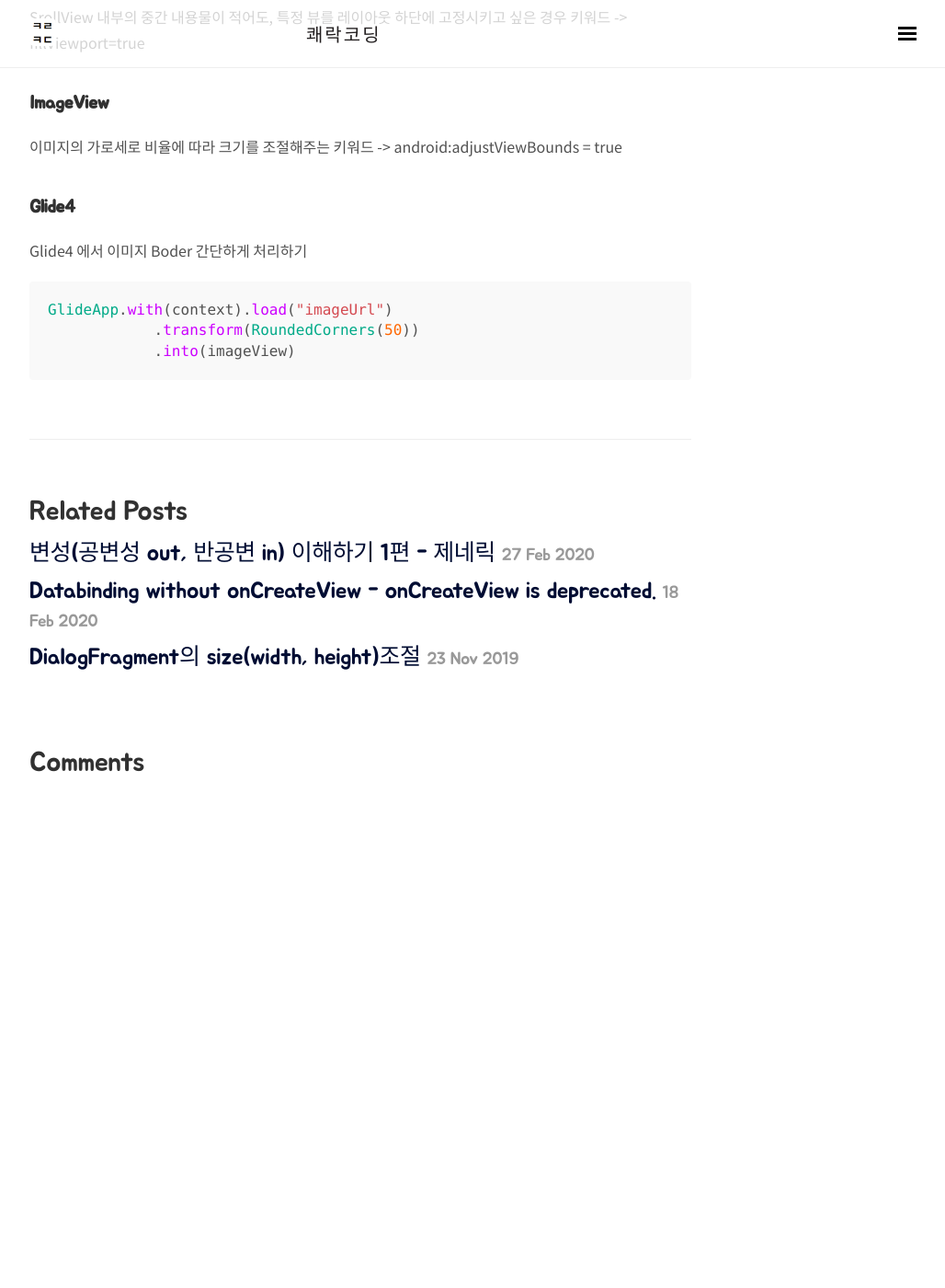
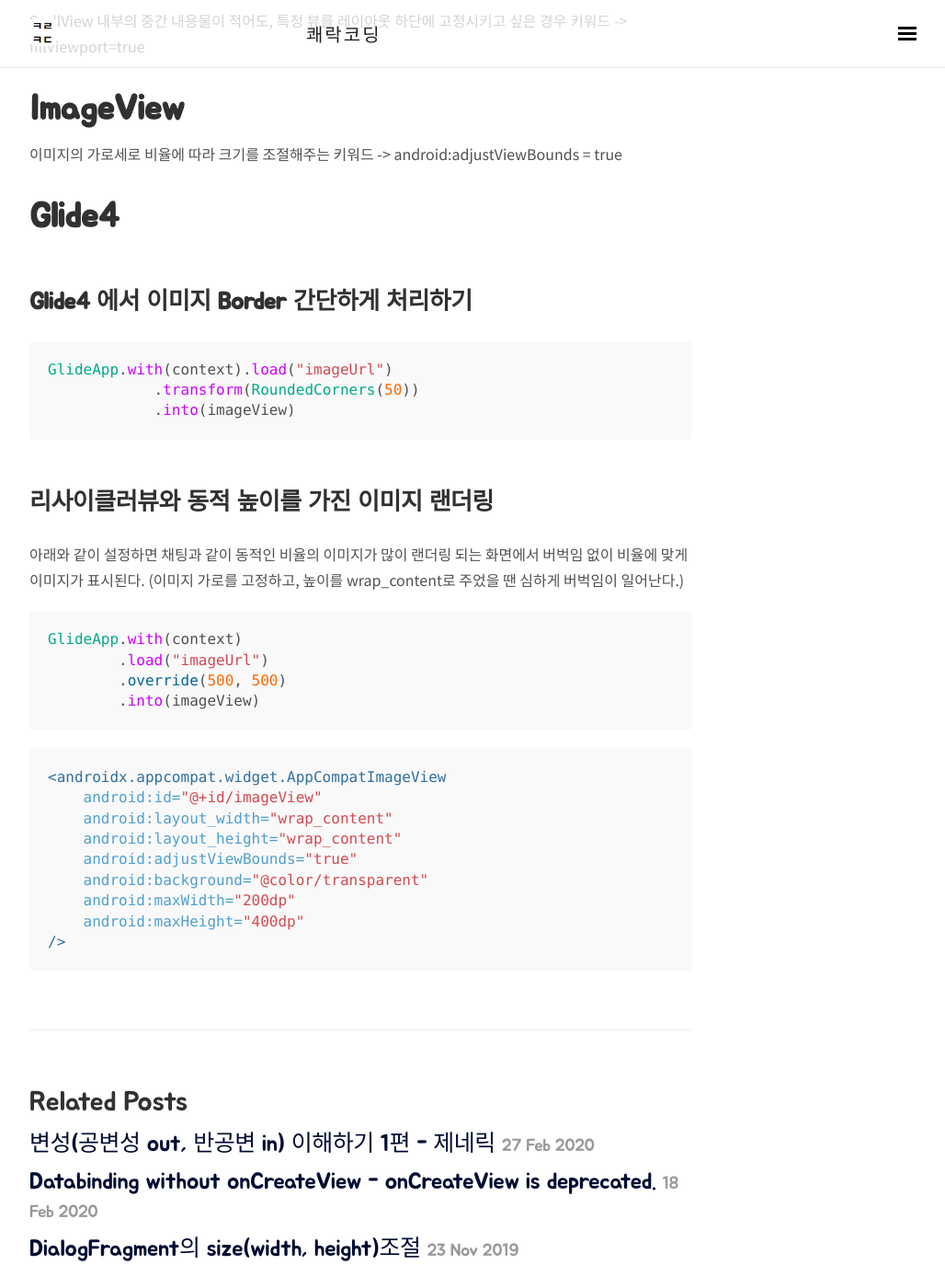
Before and after one commit to wooooooak/wooooooak.github.io, a Jekyll site: the page built from _posts/android/2019-06-14-android메모.md, in a window 1280 px wide and 1400 px high, scrolled down 4528 px. Shown: the whole window at 92% size, without its empty margins (248-1276 px from the left). Built offline with Jekyll 4.4.1, drawn with Linux system fonts in a browser that asks for light colours; nearby versions of some CDN libraries; some web fonts are replaced; comment, search, counter and statistics services are not loaded; before the commit the page ends 5386 px from its top, so only the background shows below that.

Commit message:
Update post

````diff
--- a/_posts/android/2019-06-14-android메모.md
+++ b/_posts/android/2019-06-14-android메모.md
@@ -164,20 +164,44 @@ init {
 }
 ```
 
-### ScrollView
+# ScrollView
 
 SrollView 내부의 중간 내용물이 적어도, 특정 뷰를 레이아웃 하단에 고정시키고 싶은 경우 키워드 -> fillViewport=true
 
-### ImageView
+# ImageView
 
 이미지의 가로세로 비율에 따라 크기를 조절해주는 키워드 -> android:adjustViewBounds = true
 
-### Glide4
+# Glide4
 
-Glide4 에서 이미지 Boder 간단하게 처리하기
+## Glide4 에서 이미지 Border 간단하게 처리하기
 
 ```kotlin
 GlideApp.with(context).load("imageUrl")
             .transform(RoundedCorners(50))
             .into(imageView)
 ```
+
+## 리사이클러뷰와 동적 높이를 가진 이미지 랜더링
+
+아래와 같이 설정하면 채팅과 같이 동적인 비율의 이미지가 많이 랜더링 되는 화면에서 버벅임 없이 비율에 맞게 이미지가 표시된다.
+(이미지 가로를 고정하고, 높이를 wrap_content로 주었을 땐 심하게 버벅임이 일어난다.)
+
+```kotlin
+GlideApp.with(context)
+        .load("imageUrl")
+        .override(500, 500)
+        .into(imageView)
+```
+
+```xml
+<androidx.appcompat.widget.AppCompatImageView
+    android:id="@+id/imageView"
+    android:layout_width="wrap_content"
+    android:layout_height="wrap_content"
+    android:adjustViewBounds="true"
+    android:background="@color/transparent"
+    android:maxWidth="200dp"
+    android:maxHeight="400dp"
+/>
+```
````
